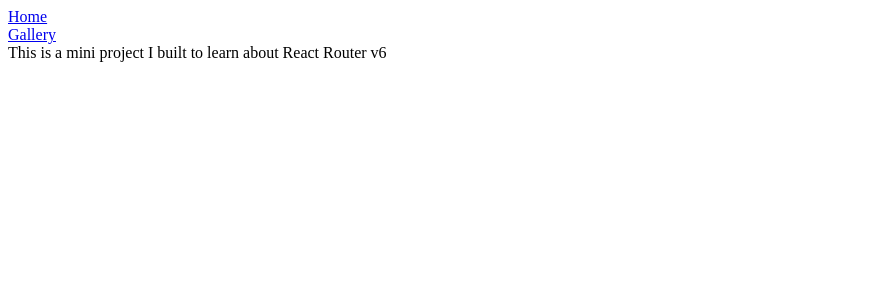
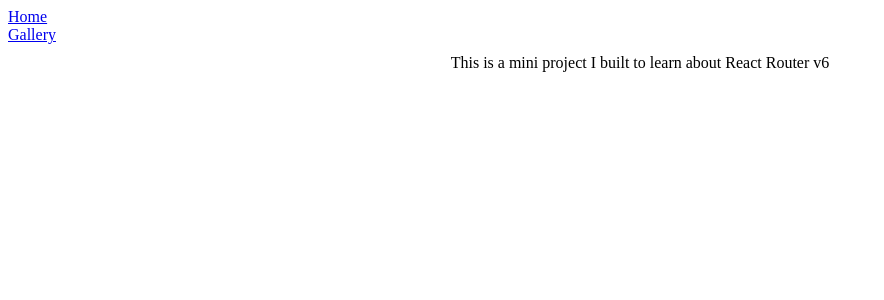
Before and after one commit to nam-k-nguyen/react-router, a React (Create React App) app: page / in a window 1280 px wide. Shown: the top 300 px of the page, without its empty margins (0-884 px from the left). Built offline with nearby package versions, Linux system fonts and the light colour scheme.

Commit message:
Update style.css
Style home page

```diff
--- a/src/style.css
+++ b/src/style.css
@@ -1,3 +1,10 @@
+/* HOME PAGE */
+
+.home_container {
+    padding: 10px;
+    text-align: center;
+}
+
 
 /* NOT FOUND PAGE  */
 
```
